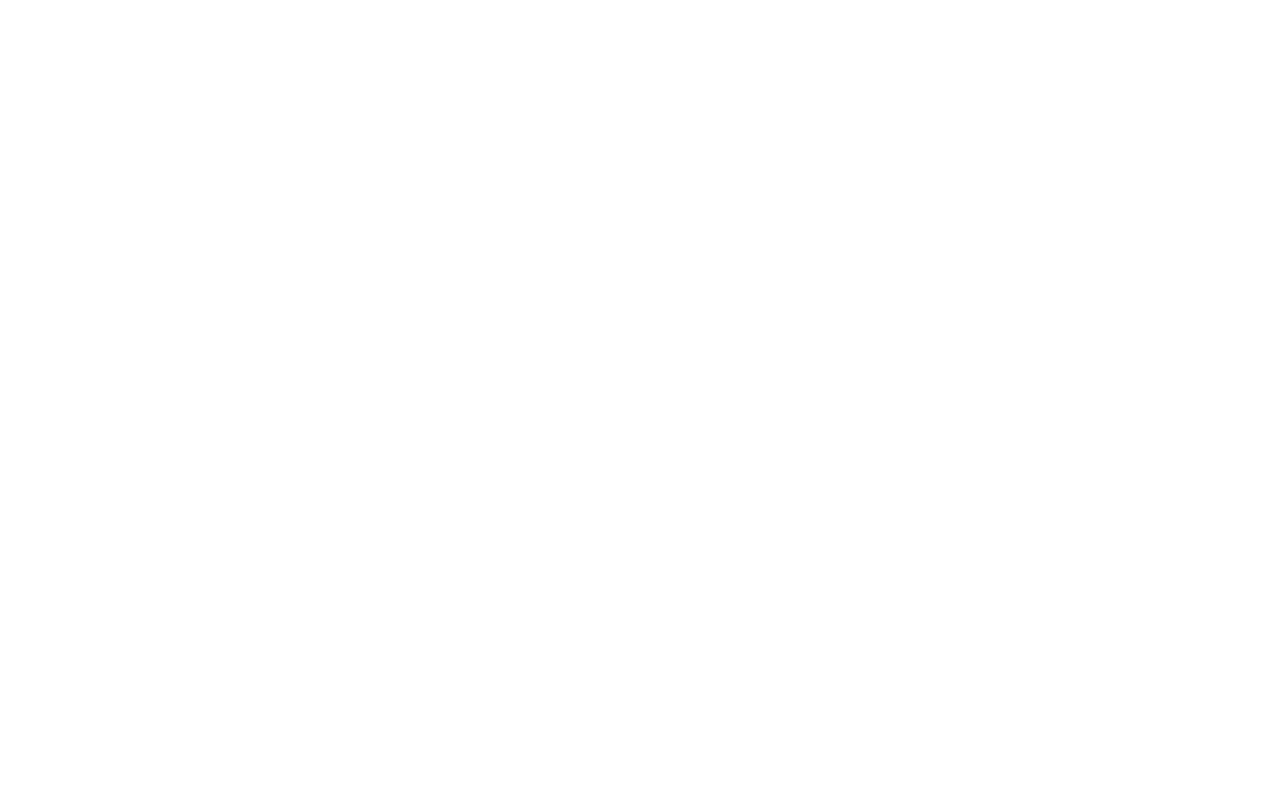
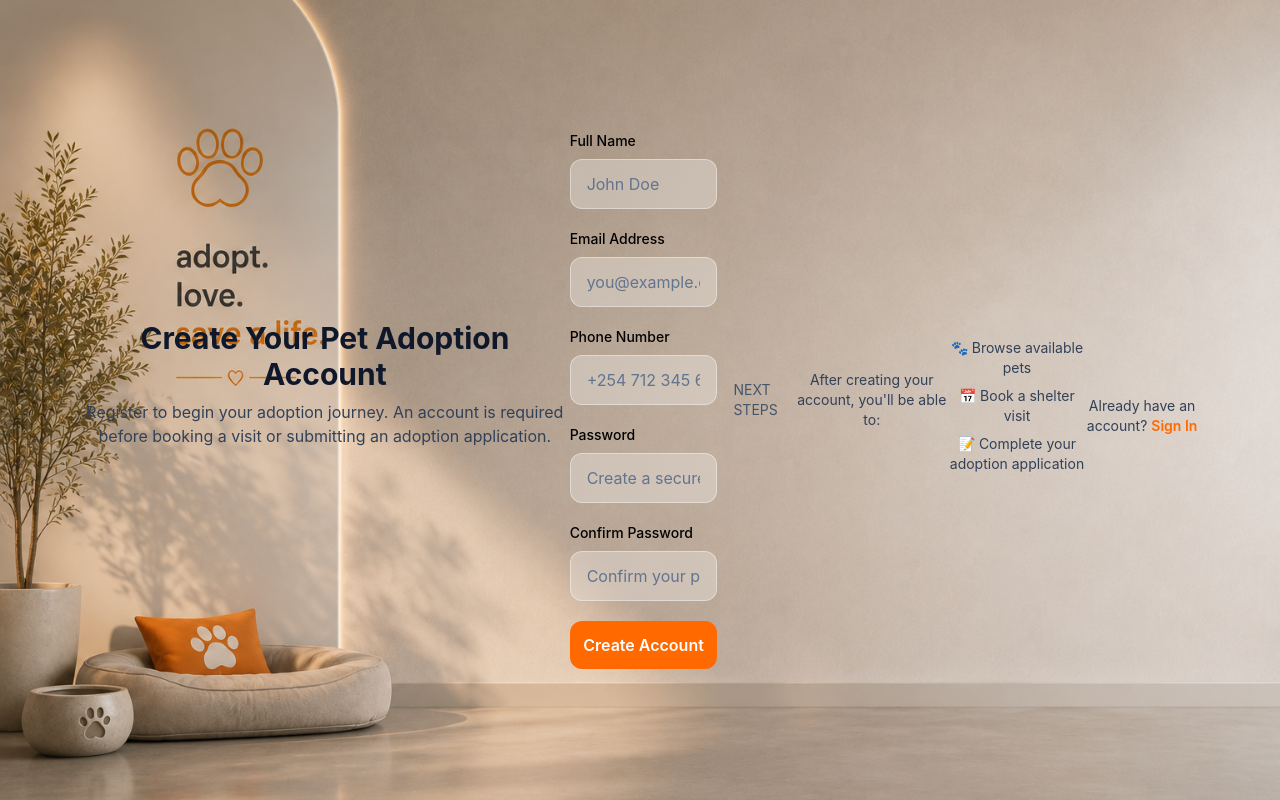
Before and after one commit to group-1-collaboration/Pet-Find, a React (Vite) app: page /register in a window 1280 px wide. Before the commit this address had no page. Built offline with nearby package versions, Linux system fonts and the light colour scheme.

Commit message:
feat:import register and  route to the page

```diff
--- a/src/App.jsx
+++ b/src/App.jsx
@@ -6,6 +6,7 @@ import Header from './components/Header'
 import AboutUs from './components/AboutUs'
 import Footer from './components/footer'
 import Login from './pages/Login'
+import Register from './pages/Register'
 
 function Home(){
   return(
@@ -24,6 +25,7 @@ function App() {
       <Routes>
         <Route path="/" element={<Home/>} />
         <Route path="/login" element={<Login/>} />
+        <Route path="/register" element={<Register/>} />
       </Routes>
   )
 }
```
